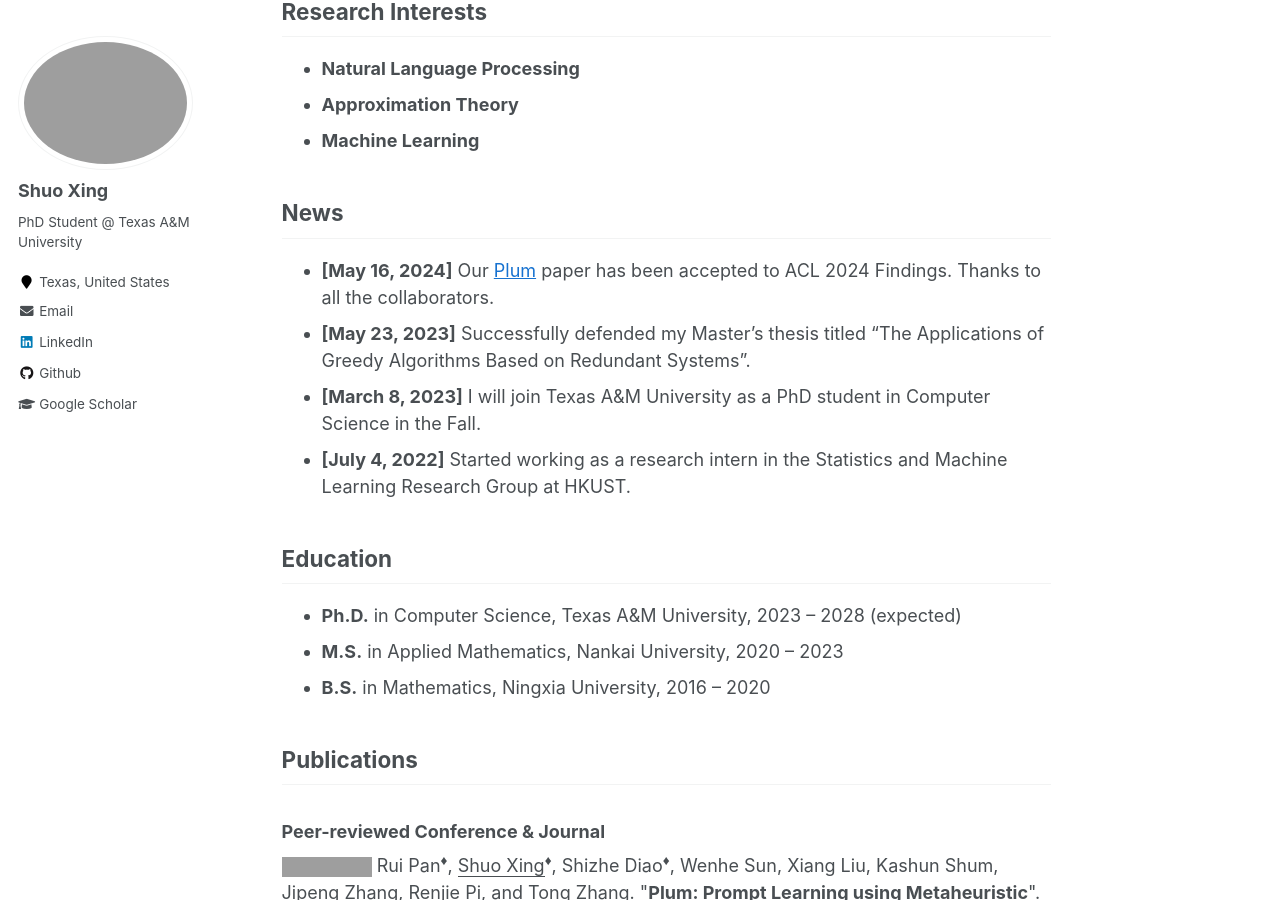
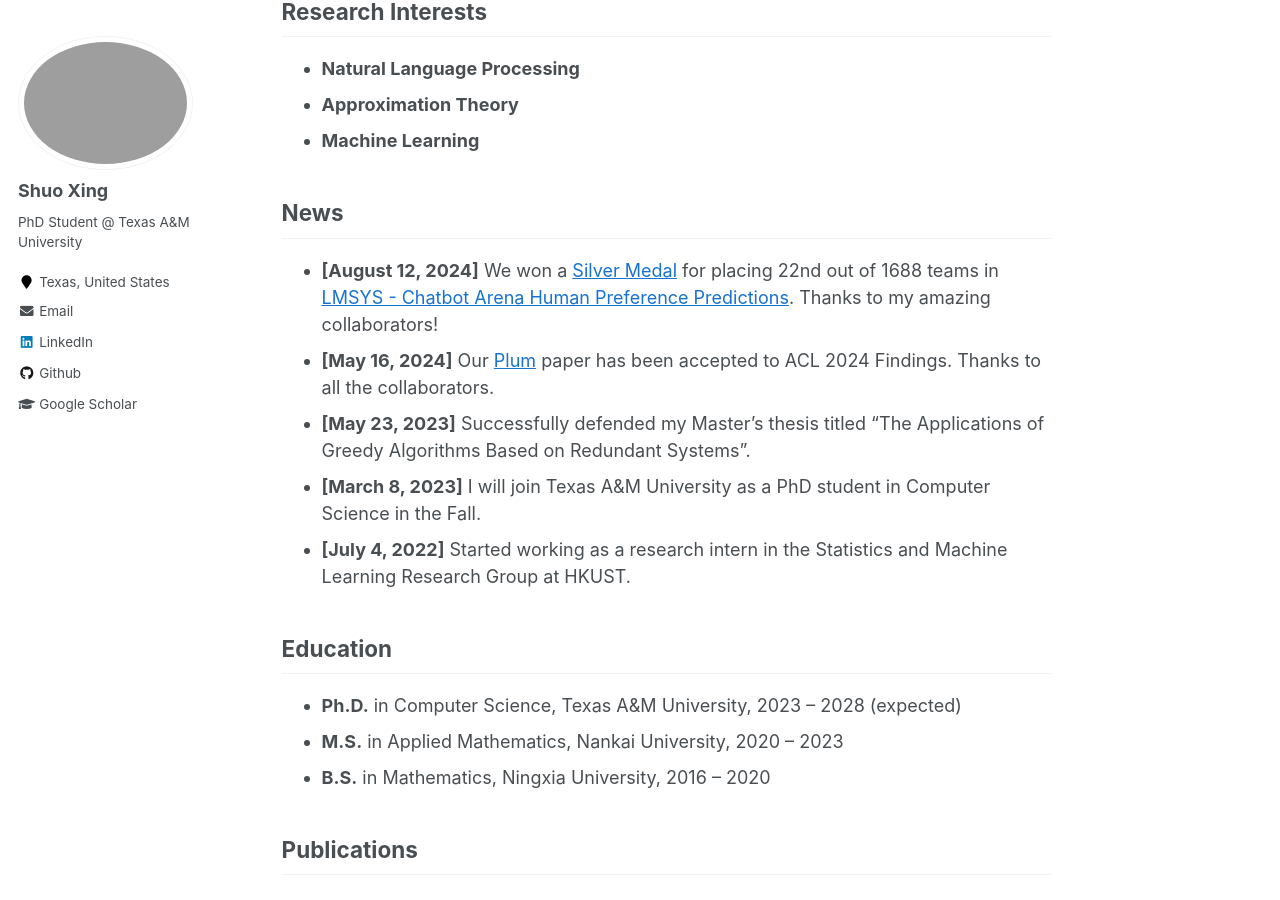
Before and after one commit to ShuoXing98/shuoxing98.github.io, a Jekyll site: the page built from _pages/about.md, in a window 1280 px wide and 900 px high, scrolled down 396 px. Built offline with Jekyll 4.4.1, drawn with Linux system fonts in a browser that asks for light colours; formulas are drawn with MathJax 3; comment, search, counter and statistics services are not loaded; grey boxes are pictures that could not be loaded.

Commit message:
updated news

```diff
--- a/_pages/about.md
+++ b/_pages/about.md
@@ -25,6 +25,7 @@ I am a first-year PhD student in Computer Science at [Texas A&M University](http
 
 ## News
 
+* **[August 12, 2024]** We won a [Silver Medal](https://www.kaggle.com/certification/competitions/shuoxing/lmsys-chatbot-arena) for placing 22nd out of 1688 teams in [LMSYS - Chatbot Arena Human Preference Predictions](https://www.kaggle.com/competitions/lmsys-chatbot-arena). Thanks to my amazing collaborators!
 * **[May 16, 2024]** Our [Plum](https://arxiv.org/abs/2311.08364) paper has been accepted to ACL 2024 Findings. Thanks to all the collaborators.
 * **[May 23, 2023]** Successfully defended my Master's thesis titled "The Applications of Greedy Algorithms Based on Redundant Systems".
 * **[March 8, 2023]** I will join Texas A&M University as a PhD student in Computer Science in the Fall.
```
